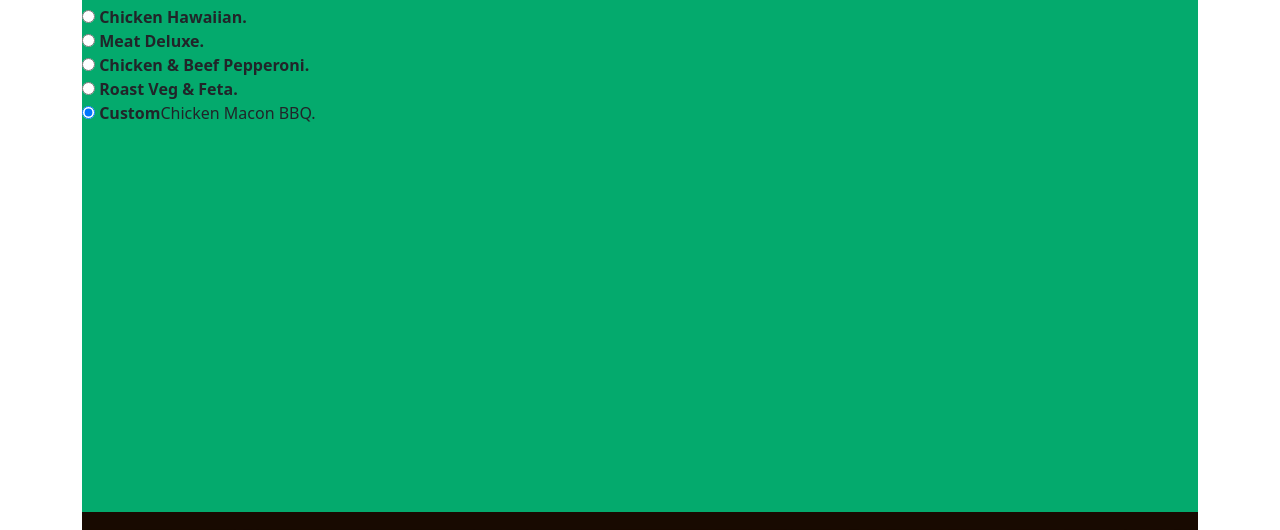
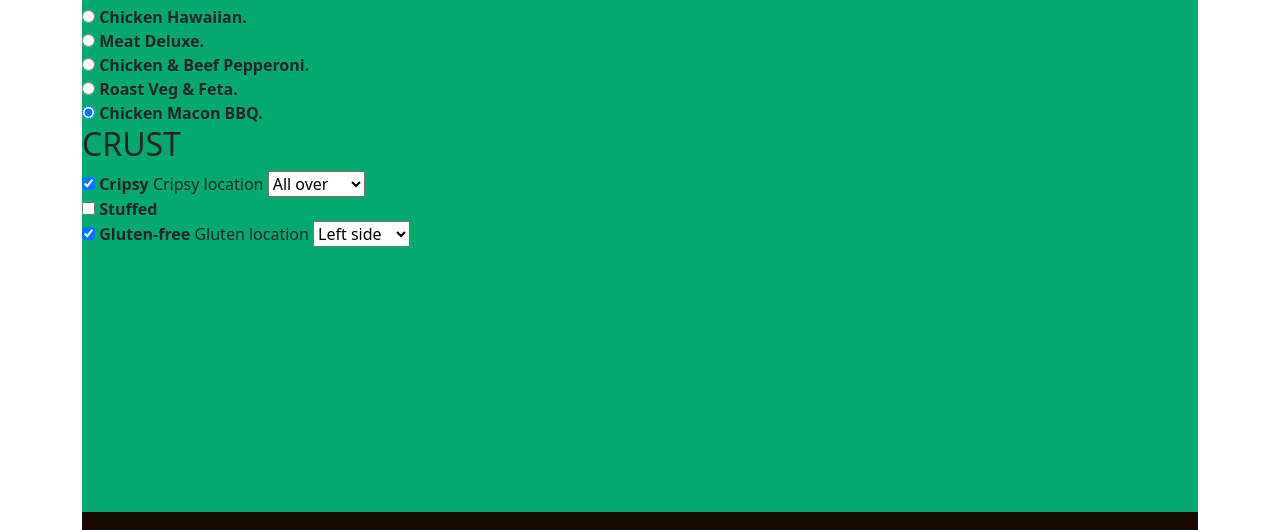
Before and after one commit to amianivictor/Pizza-Mwitu, a plain HTML site: page index.html in a window 1280 px wide. Shown: the part 1900-2430 px from the top of the page. Drawn offline with nearby package versions, Linux system fonts and the light colour scheme.

Commit message:
add crust types

```diff
--- a/index.html
+++ b/index.html
@@ -77,10 +77,45 @@
                 <input id="pizza-veggie" name="pizza-type" type="radio" value="veggie">
                 <label for="pizza-veggie"><strong>Roast Veg & Feta.</strong></label>
               </div>
+              <div>
+                <input id="type-custom" name="pizza-type" type="radio" value="custom" checked>
+                <label for="type-custom"><strong>Chicken Macon BBQ.</strong></label>
+              </div>
 
-              <input id="type-custom" name="pizza-type" type="radio" value="custom" checked>
-    <label for="type-custom"><strong>Custom</strong>Chicken Macon BBQ.</label>
+              <h2>CRUST</h2>
+                <!-- toppings -->
+  <div>
+    <input id="topping-cheese" name="cheese" type="checkbox" value="cheese" checked>
+    <label for="topping-cheese"><strong>Cripsy</strong></label>
+
+    <label class="visuallyhidden" for="topping-cheese-location">Cripsy location</label>
+    <select id="topping-cheese-location" name="cheese-location">
+      <option value="all" selected>All over</option>
+      <option value="left">Left side</option>
+      <option value="right">Right side</option>
+  </select>
   </div>
+
+  <div>
+    <input id="topping-pepperoni" name="topping" type="checkbox" value="pepperoni">
+    <label for="topping-pepperoni"><strong>Stuffed</strong></label>
+    <!-- for a cleaner experience, we'd only add the <select> when the checkbox is checked -->
+  </div>
+
+  <div>
+    <input id="topping-beef" name="topping" type="checkbox" value="beef" checked>
+    <label for="topping-beef"><strong>Gluten-free</strong></label>
+
+    <label class="visuallyhidden" for="topping-beef-location">Gluten location</label>
+    <select id="topping-beef-location" name="beef-location">
+      <option value="all">All over</option>
+      <option value="left" selected>Left side</option>
+      <option value="right">Right side</option>
+    </select>
+  </div>
+
+
+
             </form>
         </div>
     </div>
```
